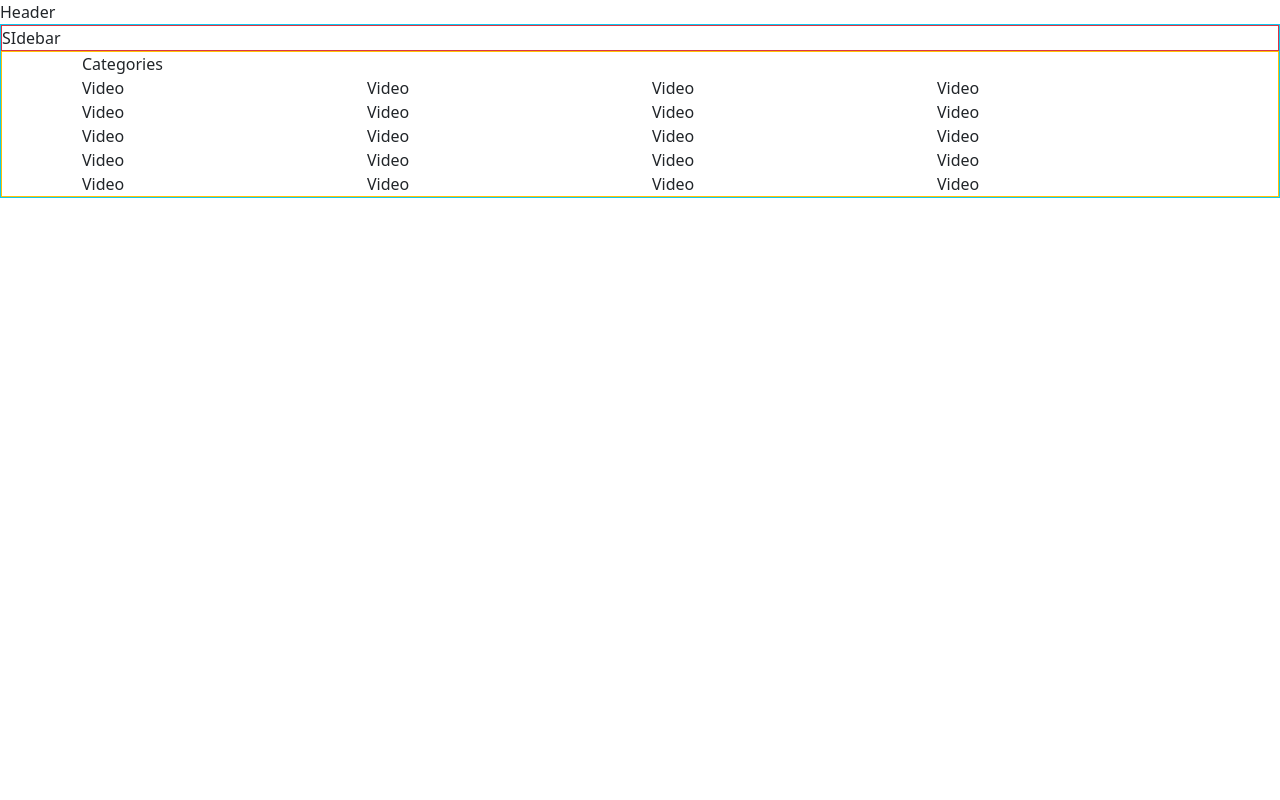
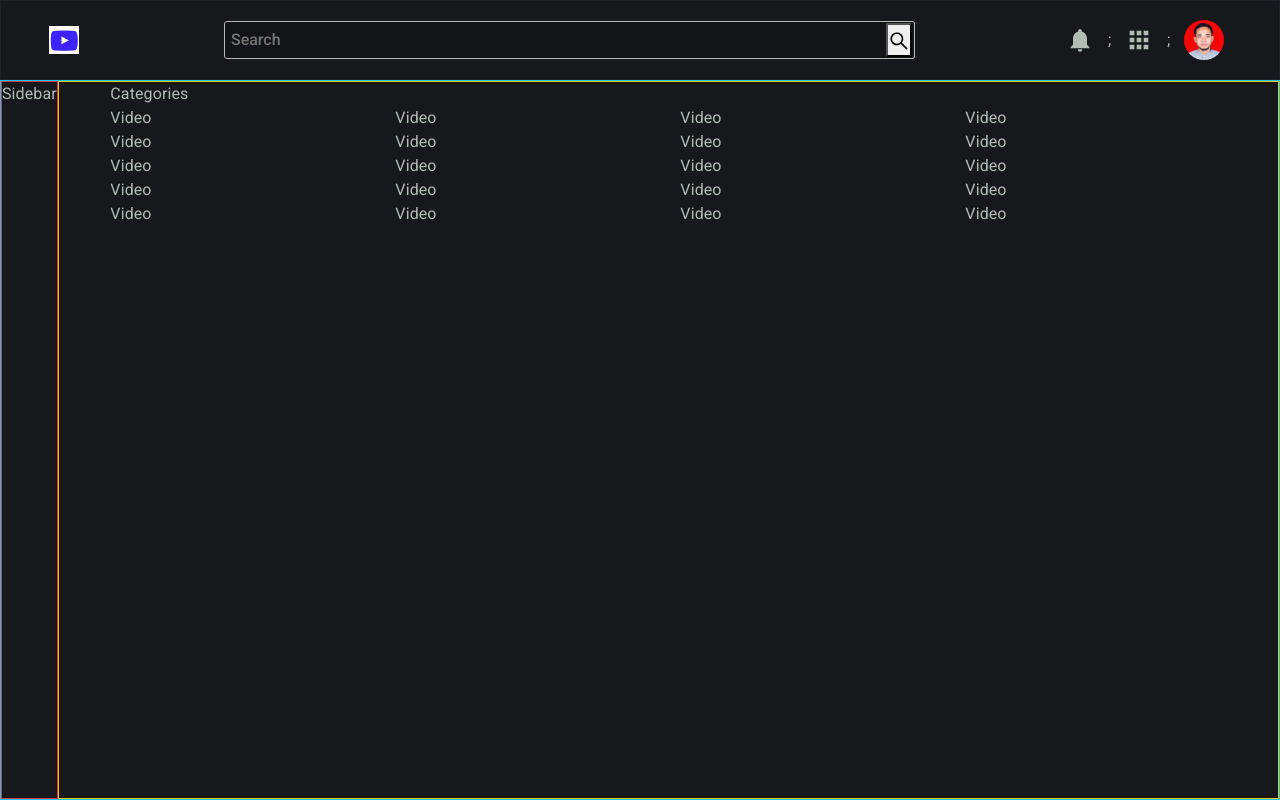
Before and after one commit to fadhilradh/Foutube-Functional-Youtube-Clone, a JavaScript app: page / in a window 1280 px wide. Built offline with nearby package versions, Linux system fonts and the light colour scheme.

Commit message:
add header

```diff
--- a/src/App.js
+++ b/src/App.js
@@ -2,6 +2,7 @@
 import Sidebar from "./components/sidebar/Sidebar";
 import { Container } from "react-bootstrap";
 import HomeScreen from "./screen/HomeScreen";
+import "./_app.scss";
 
 function App() {
   return (
--- /dev/null
+++ b/src/_app.scss
@@ -0,0 +1,4 @@
+.app__container {
+  display: flex;
+  height: 90vh;
+}
--- /dev/null
+++ b/src/_base.scss
@@ -0,0 +1,24 @@
+@import url("https://fonts.googleapis.com/css2?family=Roboto:wght@400;500;700&display=swap");
+
+$text-color: #b1bdb4;
+
+$black-primary: #16181b;
+$black-secondary: #121417;
+$border-color: #4c4c4c;
+
+$breakpoint-medium: 1224px;
+$breakpoint-small: 520px;
+
+* {
+  margin: 0;
+  padding: 0;
+  box-sizing: border-box;
+}
+
+body {
+  background: $black-primary;
+  background-attachment: fixed;
+  color: $text-color;
+  font-family: "Roboto", sans-serif;
+  letter-spacing: 0.1px;
+}
--- a/src/components/header/Header.js
+++ b/src/components/header/Header.js
@@ -1,7 +1,30 @@
 import "./_header.scss";
 
+import { FaBars } from "react-icons/fa";
+import { AiOutlineSearch } from "react-icons/ai";
+import { MdNotifications, MdApps } from "react-icons/md";
+
 function Header() {
-  return <div className="border-dark">Header</div>;
+  return (
+    <div className="border border-dark header">
+      <FaBars className="header__menu" size={26} />
+
+      <img src="/blue-logo.jpeg" alt="" className="header__logo" />
+
+      <form>
+        <input type="text" placeholder="Search" />
+        <button type="submit">
+          <AiOutlineSearch size={22} />
+        </button>
+      </form>
+
+      <div className="header__icons">
+        <MdNotifications size={28} />;
+        <MdApps size={28} />;
+        <img src="/pp.jpeg" alt="avatar" />
+      </div>
+    </div>
+  );
 }
 
 export default Header;
--- a/src/components/header/_header.scss
+++ b/src/components/header/_header.scss
@@ -0,0 +1,62 @@
+@import "../../base.scss";
+
+.header {
+  display: flex;
+  justify-content: space-between;
+  align-items: center;
+
+  padding: 1rem 3rem;
+
+  background-color: $black-primary;
+  height: 10vh;
+  width: 100%;
+
+  &__menu {
+    display: none;
+  }
+
+  &__logo {
+    width: 30px;
+    height: 30px;
+    object-fit: contain;
+    display: block;
+  }
+
+  form {
+    flex: 0.6;
+    display: flex;
+    padding: 0.1rem;
+    margin: 0.1rem;
+    border-radius: 3px;
+    border: 1.2px solid;
+    background-color: $black-secondary;
+  }
+
+  input {
+    width: 100%;
+    border: none;
+    font-weight: 500;
+    background: transparent;
+    padding: 0.3rem;
+    color: $text-color;
+
+    &:focus {
+      outline: none;
+    }
+  }
+
+  &__icons {
+    display: flex;
+    align-items: center;
+    justify-content: space-around;
+    flex: 0.15;
+
+    img {
+      width: 40px;
+      height: 40px;
+      object-fit: contain;
+      display: block;
+      border-radius: 99px;
+    }
+  }
+}
--- a/src/components/sidebar/Sidebar.js
+++ b/src/components/sidebar/Sidebar.js
@@ -1,7 +1,7 @@
 import "./_sidebar.scss";
 
 function Sidebar() {
-  return <div className="border border-danger">SIdebar</div>;
+  return <div className="border border-danger">Sidebar</div>;
 }
 
 export default Sidebar;
--- a/src/index.js
+++ b/src/index.js
@@ -1,5 +1,6 @@
 import ReactDOM from "react-dom";
 import App from "./App";
 import "bootstrap/dist/css/bootstrap.min.css";
+import "./_base.scss";
 
 ReactDOM.render(<App />, document.getElementById("root"));
```
Also changed, not shown: base.scss (deleted), public/blue-logo.jpeg (added), public/pp.jpeg (added).
